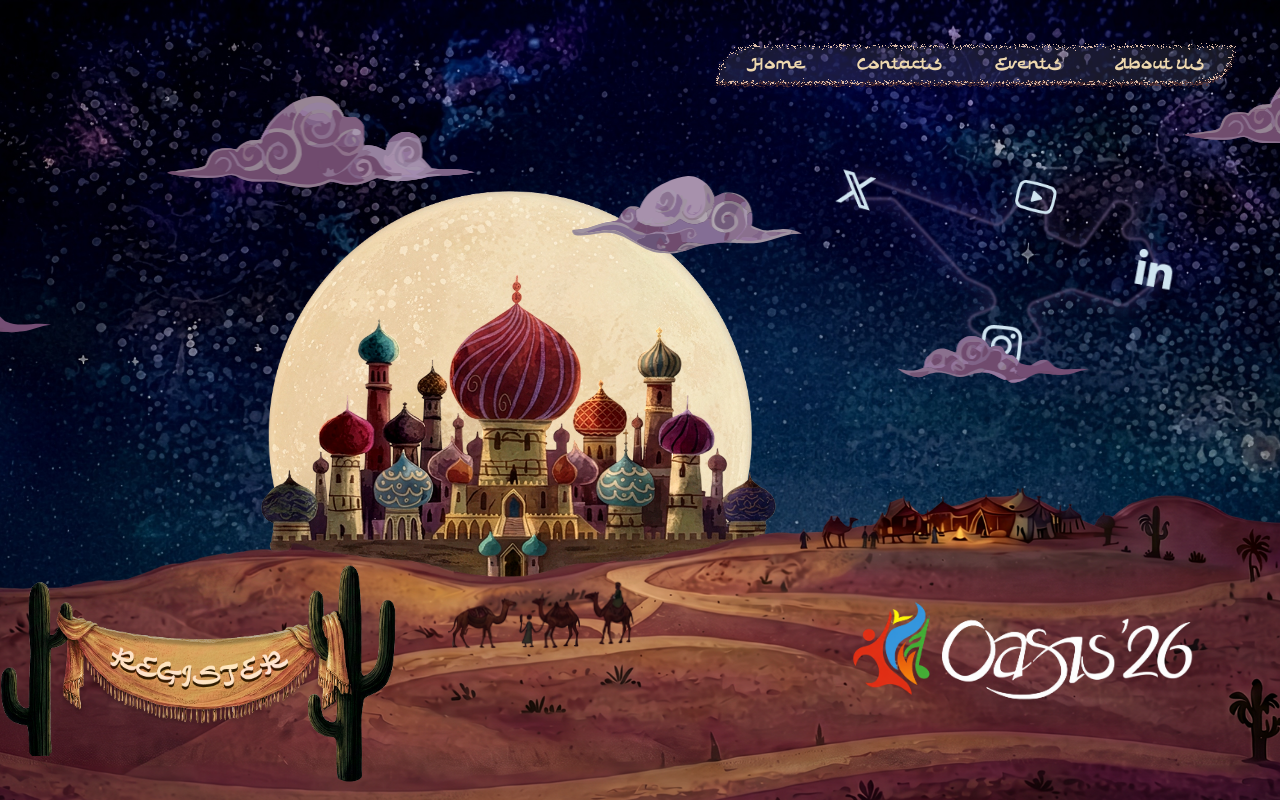
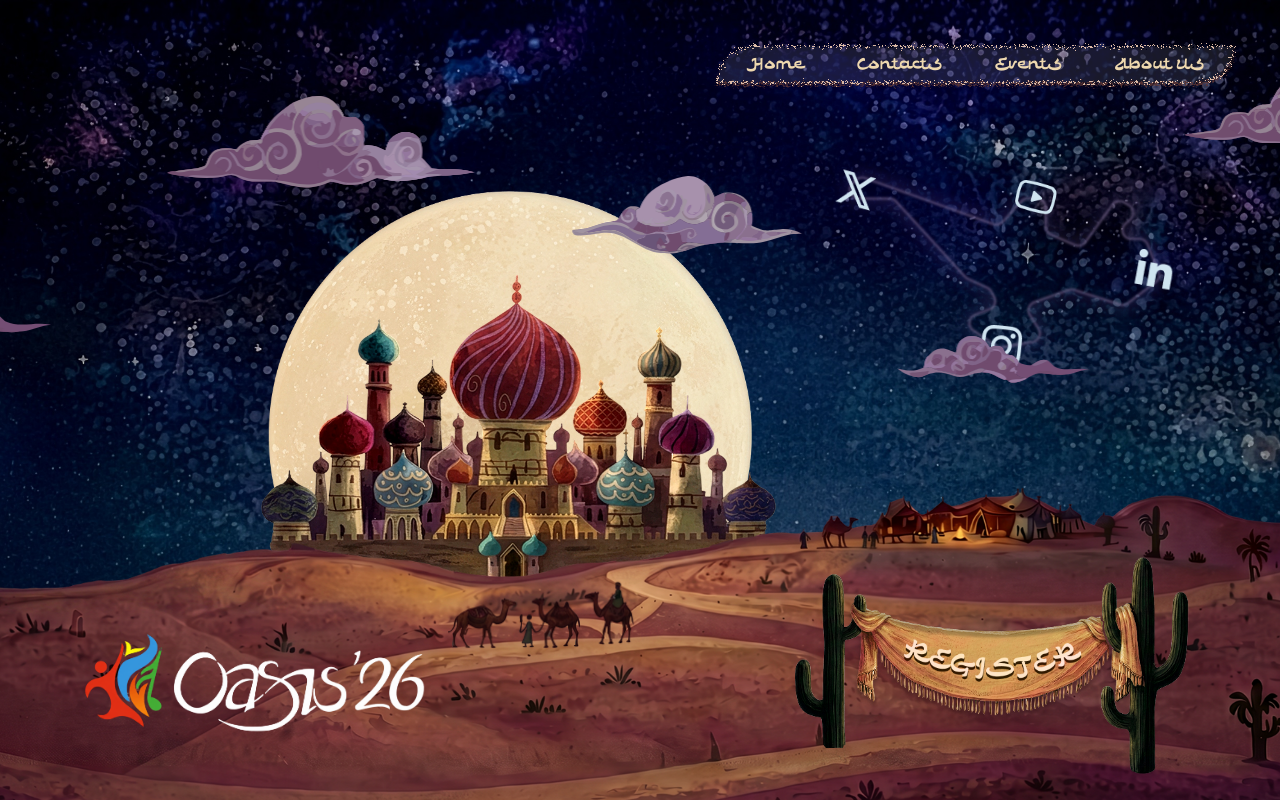
Before and after one commit to dvm-bitspilani/oasis-2026-web, a React (Vite) app: page / in a window 1280 px wide. Built offline with nearby package versions, Linux system fonts and the light colour scheme.

Commit message:
mobileLand

```diff
--- a/src/styles/Home.module.scss
+++ b/src/styles/Home.module.scss
@@ -87,8 +87,8 @@
 
 .oasisLogo{
   position: absolute;
-  bottom: 2%;
-  right:5%;
+  bottom: -2%;
+  left:5%;
   height: 30vh;
   width: 30vw;
   z-index: 5;
@@ -103,8 +103,8 @@
 
 .regBtn{
   position: absolute;
-  bottom: -1%;
-  left:-1%;
+  bottom: 0%;
+  right:6%;
   height: 33vh;
   width: 33vw;
   z-index: 5;
```
